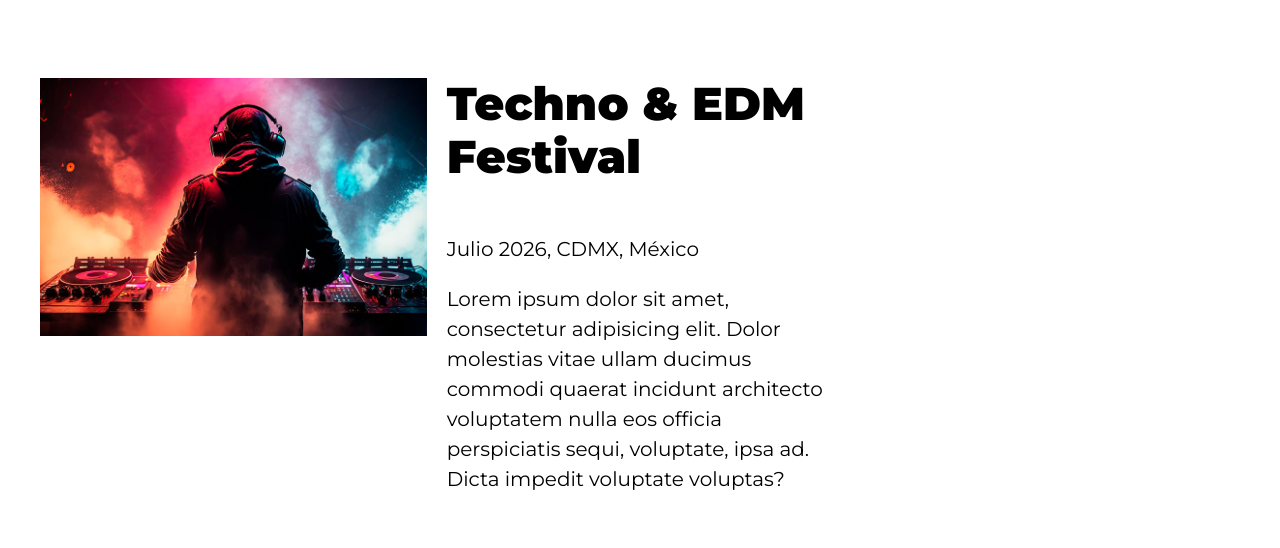
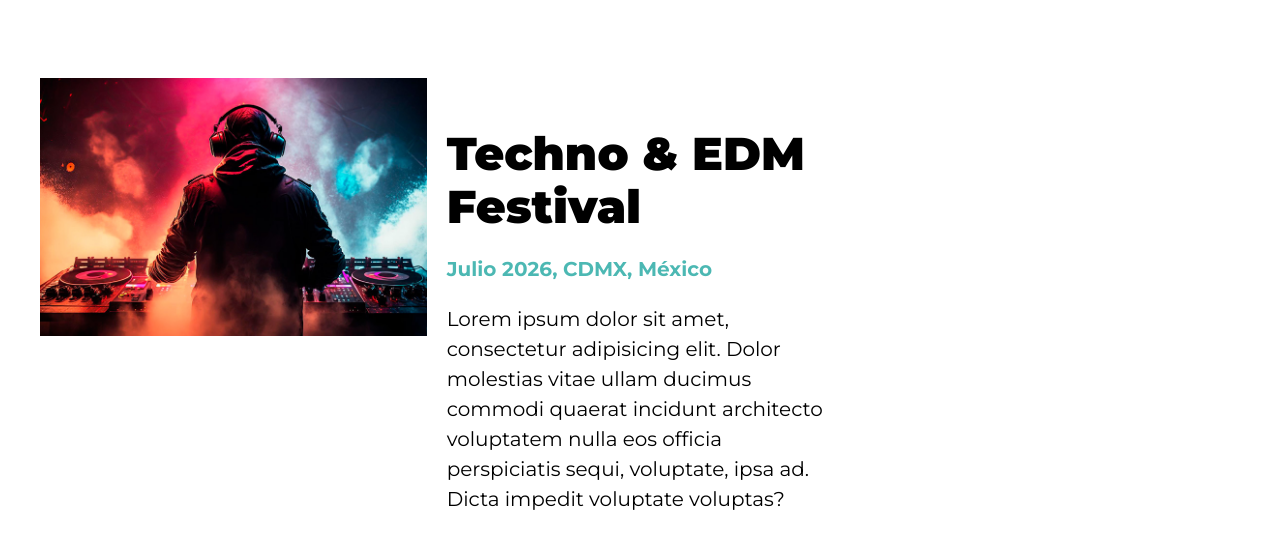
Before and after one commit to MarcoBetance0327/Festival-de-M-sica, a website: page index.html in a window 1280 px wide. Shown: the part 748-1296 px from the top of the page. Drawn offline with nearby package versions, Linux system fonts and the light colour scheme; files that its build step writes are made by us from their sources.

Commit message:
Sección Festival

```diff
--- a/src/scss/layout/_festival.scss
+++ b/src/scss/layout/_festival.scss
@@ -8,3 +8,16 @@
         @include m.grid(3);
     }
 }
+
+.contenido-festival{
+    margin-top: 5rem;
+
+    h2{
+        margin-bottom: 2rem;
+    }
+
+    .fecha{
+        color: v.$verde;
+        font-weight: 700;
+    }
+}
```
